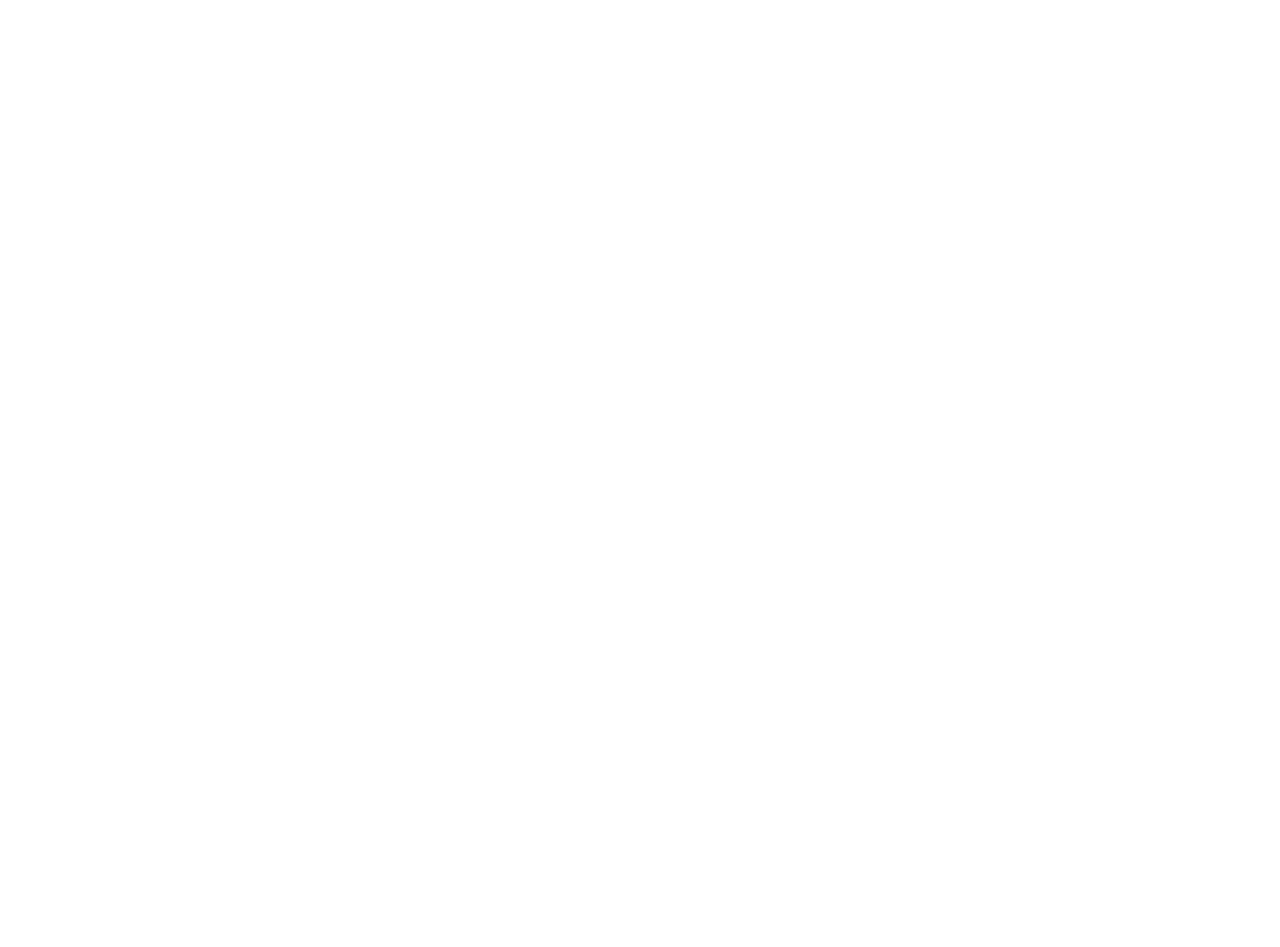
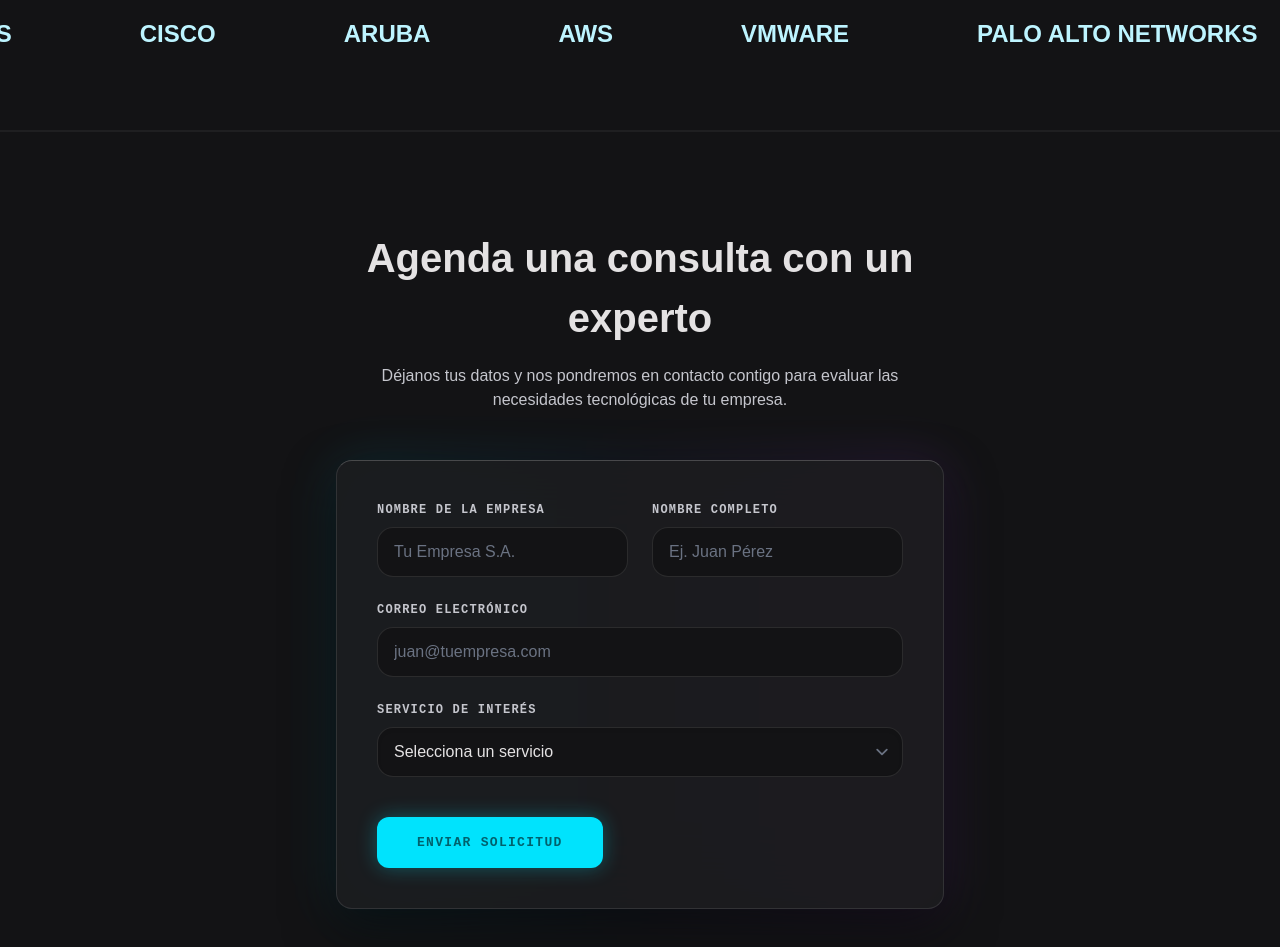
Before and after one commit to papery2129/fremmatech-page, a React (Vite) app: page / in a window 1280 px wide. Shown: the part 2380-3327 px from the top of the page. Before the commit the page ends 2183 px from the top, so only its background shows below. Built offline with nearby package versions, Linux system fonts and the light colour scheme.

Commit message:
feat & style: implementacion de la seccion de contacto junto con los ajustes de diseño para la comodidad del usuario final

```diff
--- a/src/pages/home/home.tsx
+++ b/src/pages/home/home.tsx
@@ -2,6 +2,8 @@ import { Navbar } from "../../widgets/navbar";
 import { Hero } from "../../widgets/hero";
 import { ServiceCatalog } from "../../widgets/service-catalog";
 import { GalaxyEcosystem } from "../../widgets/galaxy-ecosystem";
+import { Partners } from "../../widgets/partners";
+import { ContactSection } from "../../widgets/contact-section";
 
 export const Home = () => {
   return (
@@ -11,10 +13,9 @@ export const Home = () => {
       <main>
         <Hero />
         <ServiceCatalog />
-
-        {/* Aquí entra nuestra nueva sección interactiva 3D */}
         <GalaxyEcosystem />
-
+        <Partners />
+        <ContactSection />
       </main>
     </div>
   );
--- /dev/null
+++ b/src/shared/ui/input.tsx
@@ -0,0 +1,32 @@
+import { type InputHTMLAttributes, forwardRef } from "react";
+import { cn } from "../lib/utils";
+
+export interface InputProps extends InputHTMLAttributes<HTMLInputElement> {
+  label: string;
+}
+
+export const Input = forwardRef<HTMLInputElement, InputProps>(
+  ({ className, label, id, ...props }, ref) => {
+    return (
+      <div className="w-full">
+        <label
+          htmlFor={id}
+          className="block font-mono text-[12px] font-bold tracking-widest text-on-surface-variant mb-2 uppercase"
+        >
+          {label}
+        </label>
+        <input
+          id={id}
+          ref={ref}
+          className={cn(
+            "w-full bg-surface border border-white/10 rounded-lg px-4 py-3 text-on-surface",
+            "focus:outline-none focus:border-cyan-400 focus:ring-1 focus:ring-cyan-400 transition-colors",
+            className
+          )}
+          {...props}
+        />
+      </div>
+    );
+  }
+);
+Input.displayName = "Input";
--- /dev/null
+++ b/src/widgets/contact-section.tsx
@@ -0,0 +1,107 @@
+import { Button } from "../shared/ui/button";
+import { Input } from "../shared/ui/input";
+
+export const ContactSection = () => {
+
+  const handleSubmit = (e: React.FormEvent<HTMLFormElement>) => {
+    e.preventDefault();
+    const formData = new FormData(e.currentTarget);
+    const data = Object.fromEntries(formData.entries());
+    console.log("Datos seguros listos para enviar:", data);
+  };
+
+  return (
+    <section className="py-24 bg-background border-t border-white/5" id="contacto">
+      <div className="max-w-3xl mx-auto px-margin-mobile md:px-margin-desktop">
+
+        <div className="text-center mb-12">
+          <h2 className="font-headline text-[40px] font-bold text-on-surface mb-4">
+            Agenda una consulta con un experto
+          </h2>
+          <p className="font-body text-base text-on-surface-variant">
+            Déjanos tus datos y nos pondremos en contacto contigo para evaluar las necesidades tecnológicas de tu empresa.
+          </p>
+        </div>
+
+        {/* Contenedor del efecto de elevación */}
+        <div className="relative group">
+
+          {/* 1. Ambient Glow: Capa difuminada que "empuja" el formulario hacia adelante */}
+          <div className="absolute -inset-1 bg-gradient-to-r from-cyan-500/20 via-blue-500/10 to-purple-500/20 rounded-[2rem] blur-xl opacity-70 group-focus-within:opacity-100 transition-opacity duration-500"></div>
+
+          {/* 2. El Formulario: Ahora con bg-surface-container-high para separarlo del fondo negro */}
+          <form
+            onSubmit={handleSubmit}
+            className="
+              relative bg-[#1c1c1e]/90 backdrop-blur-2xl p-8 md:p-10 rounded-2xl space-y-6
+              border border-white/10 border-t-white/20
+              shadow-[0_20px_50px_rgba(0,0,0,0.5)]
+              focus-within:border-cyan-400/50
+              transition-all duration-500
+            "
+          >
+            <div className="grid grid-cols-1 md:grid-cols-2 gap-6">
+              <Input
+                id="company"
+                name="company"
+                label="Nombre de la empresa"
+                placeholder="Tu Empresa S.A."
+                required
+              />
+              <Input
+                id="fullname"
+                name="fullname"
+                label="Nombre completo"
+                placeholder="Ej. Juan Pérez"
+                required
+              />
+            </div>
+
+            <Input
+              id="email"
+              name="email"
+              type="email"
+              label="Correo electrónico"
+              placeholder="juan@tuempresa.com"
+              required
+            />
+
+            <div>
+              <label
+                htmlFor="service"
+                className="block font-mono text-[12px] font-bold tracking-widest text-on-surface-variant mb-2 uppercase"
+              >
+                Servicio de interés
+              </label>
+              <select
+                id="service"
+                name="service"
+                required
+                defaultValue=""
+                className="w-full bg-[#131315] border border-white/10 rounded-lg px-4 py-3 text-on-surface focus:outline-none focus:border-cyan-400 focus:ring-1 focus:ring-cyan-400 transition-colors appearance-none cursor-pointer shadow-inner"
+              >
+                <option value="" disabled>Selecciona un servicio</option>
+                <option value="redes">Redes y Conectividad</option>
+                <option value="ciberseguridad">Ciberseguridad Avanzada</option>
+                <option value="cloud">Cloud & Data Centers</option>
+                <option value="soporte">Soporte Técnico Especializado</option>
+                <option value="consultoria">Consultoría IT Industrial</option>
+              </select>
+            </div>
+
+            <div className="pt-4 text-center">
+              <Button
+                type="submit"
+                variant="primary"
+                className="w-full md:w-auto px-10 py-4 text-[13px] shadow-[0_0_20px_rgba(0,227,253,0.3)]"
+              >
+                ENVIAR SOLICITUD
+              </Button>
+            </div>
+          </form>
+        </div>
+
+      </div>
+    </section>
+  );
+};
```
